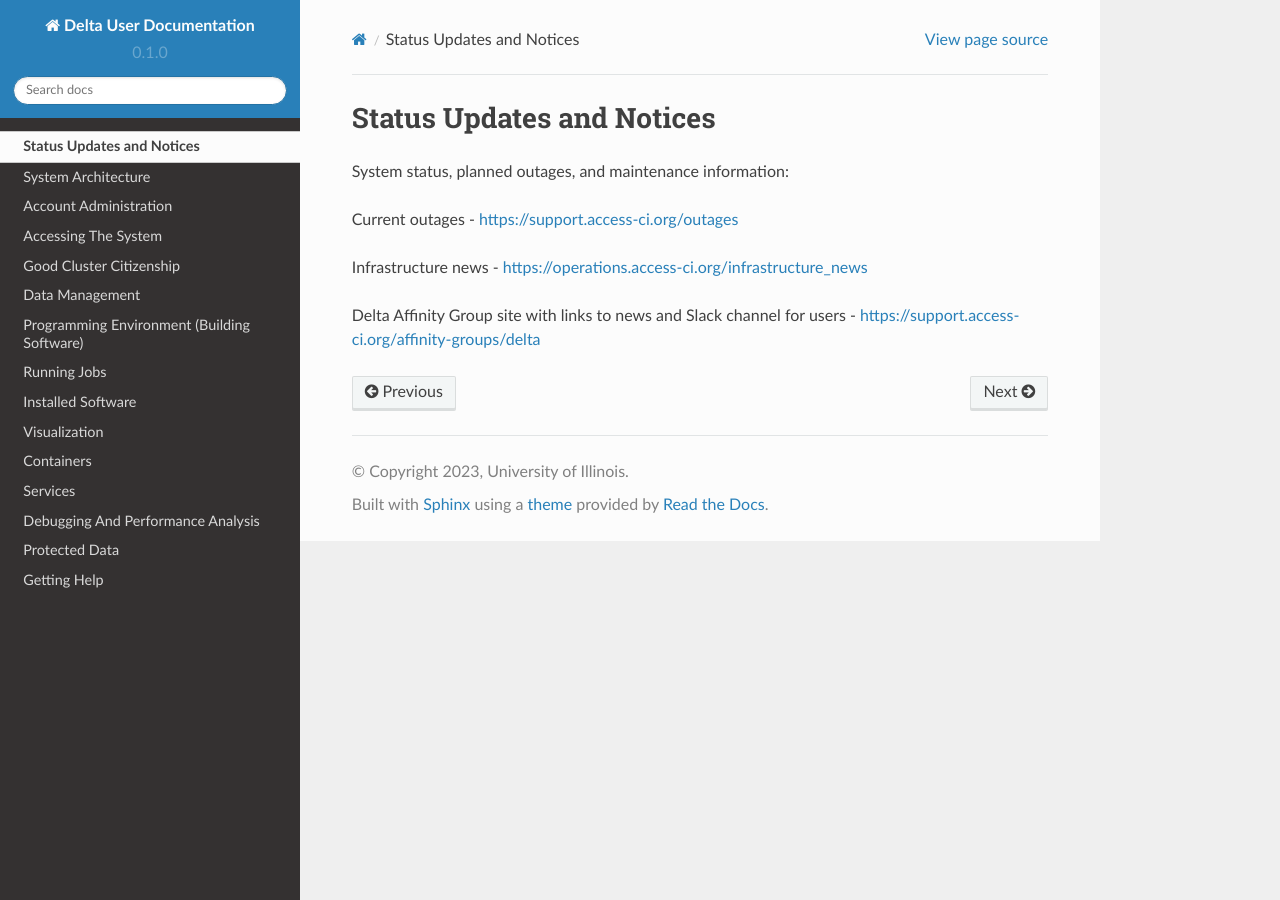
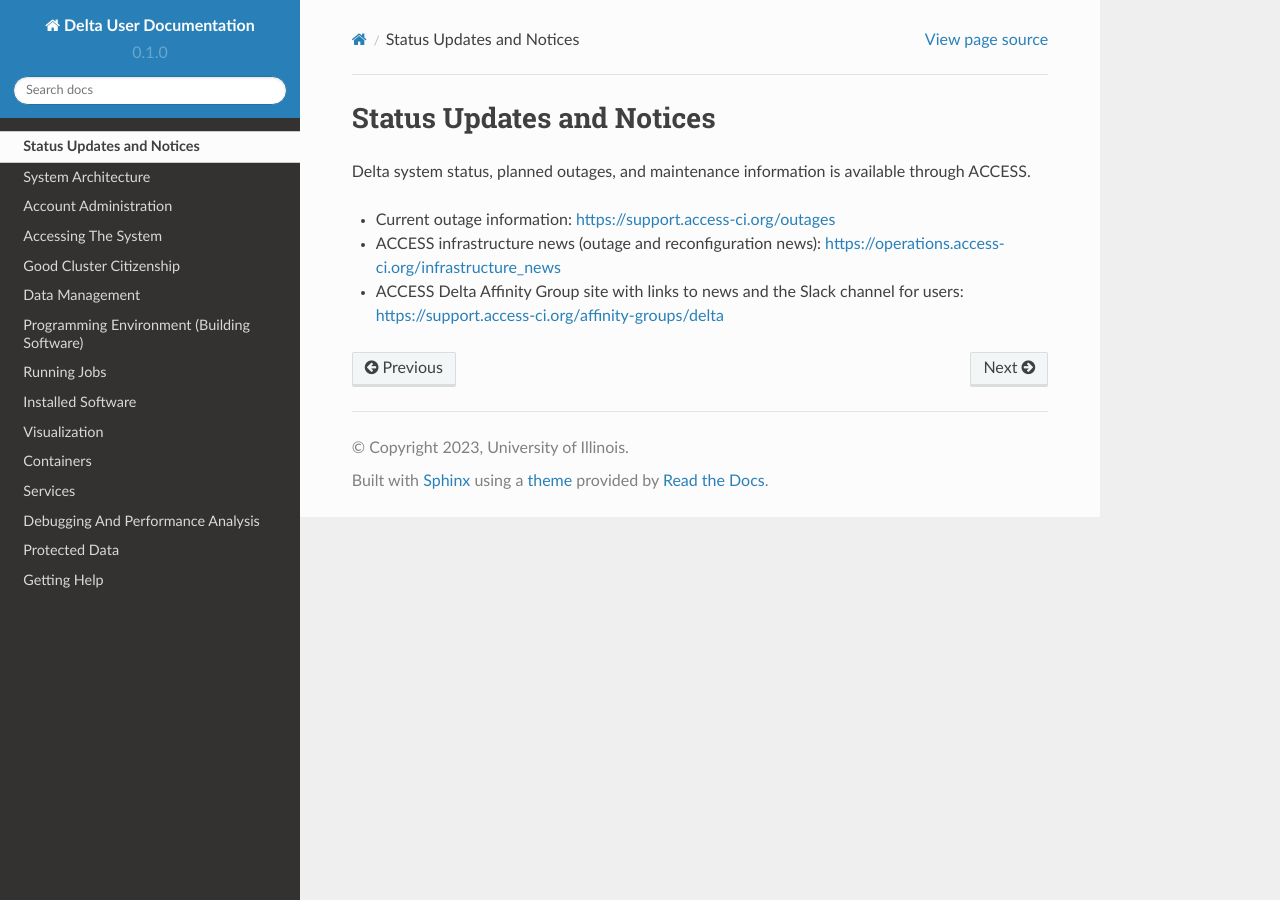
Before and after one commit to ncsa/Delta_doc, a Sphinx documentation site: the page built from docs/source/status_updates.rst, in a window 1280 px wide. Built offline with Sphinx 7.4.7 and the Read the Docs theme 2.0.0, drawn with Linux system fonts in a browser that asks for light colours; pages that are not in the unit, such as notebooks, are missing from menus.

Commit message:
Update status_updates.rst editorial changes
editorial changes

```diff
--- a/docs/source/status_updates.rst
+++ b/docs/source/status_updates.rst
@@ -2,12 +2,9 @@
 
 Status Updates and Notices
 ---------------------------
-System status, planned outages, and maintenance information:
 
-Current outages - https://support.access-ci.org/outages
+Delta system status, planned outages, and maintenance information is available through ACCESS.
 
-Infrastructure news -
-https://operations.access-ci.org/infrastructure_news
-
-Delta Affinity Group site with links to news and Slack channel for users -
-https://support.access-ci.org/affinity-groups/delta
+- Current outage information: https://support.access-ci.org/outages
+- ACCESS infrastructure news (outage and reconfiguration news): https://operations.access-ci.org/infrastructure_news
+- ACCESS Delta Affinity Group site with links to news and the Slack channel for users: https://support.access-ci.org/affinity-groups/delta
```
